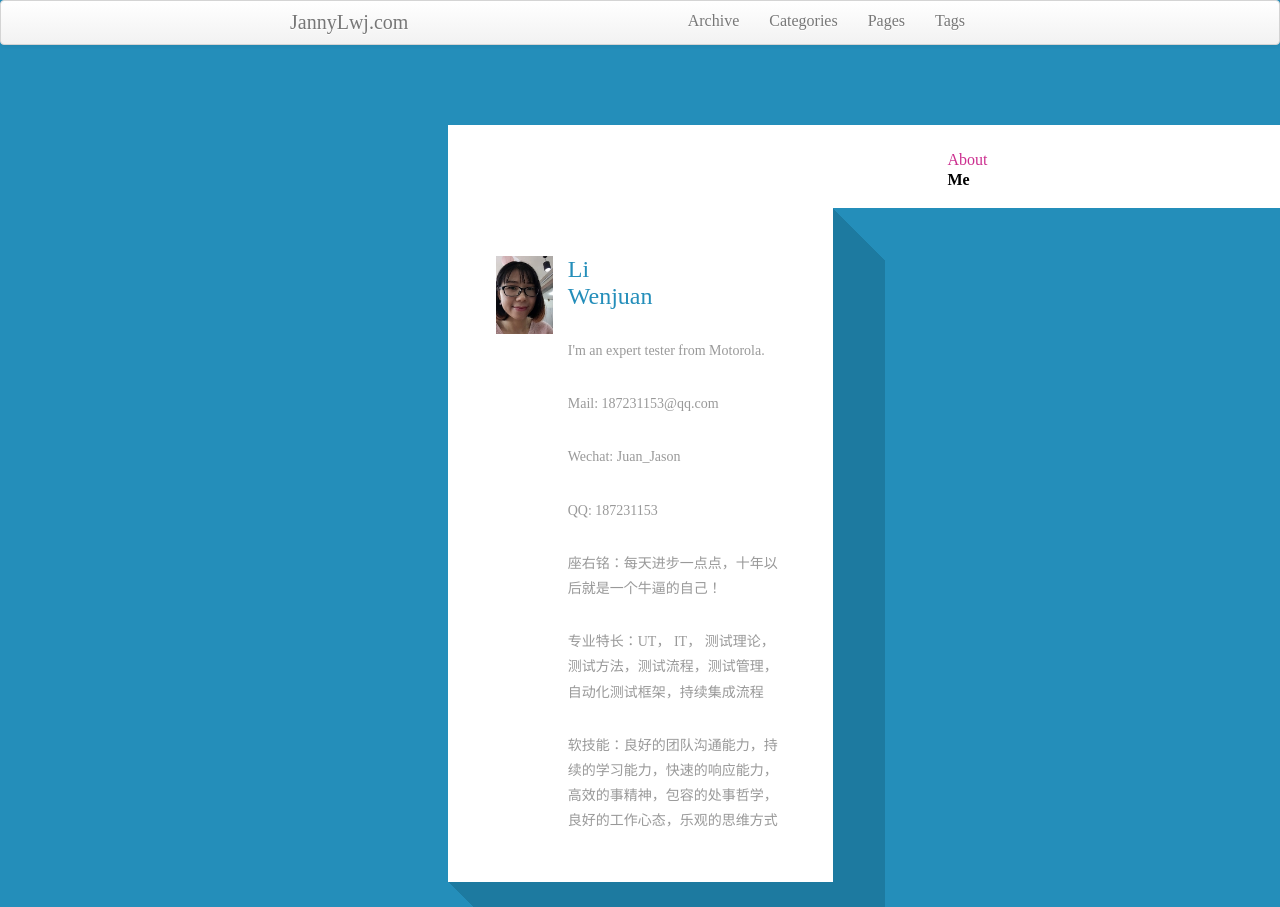
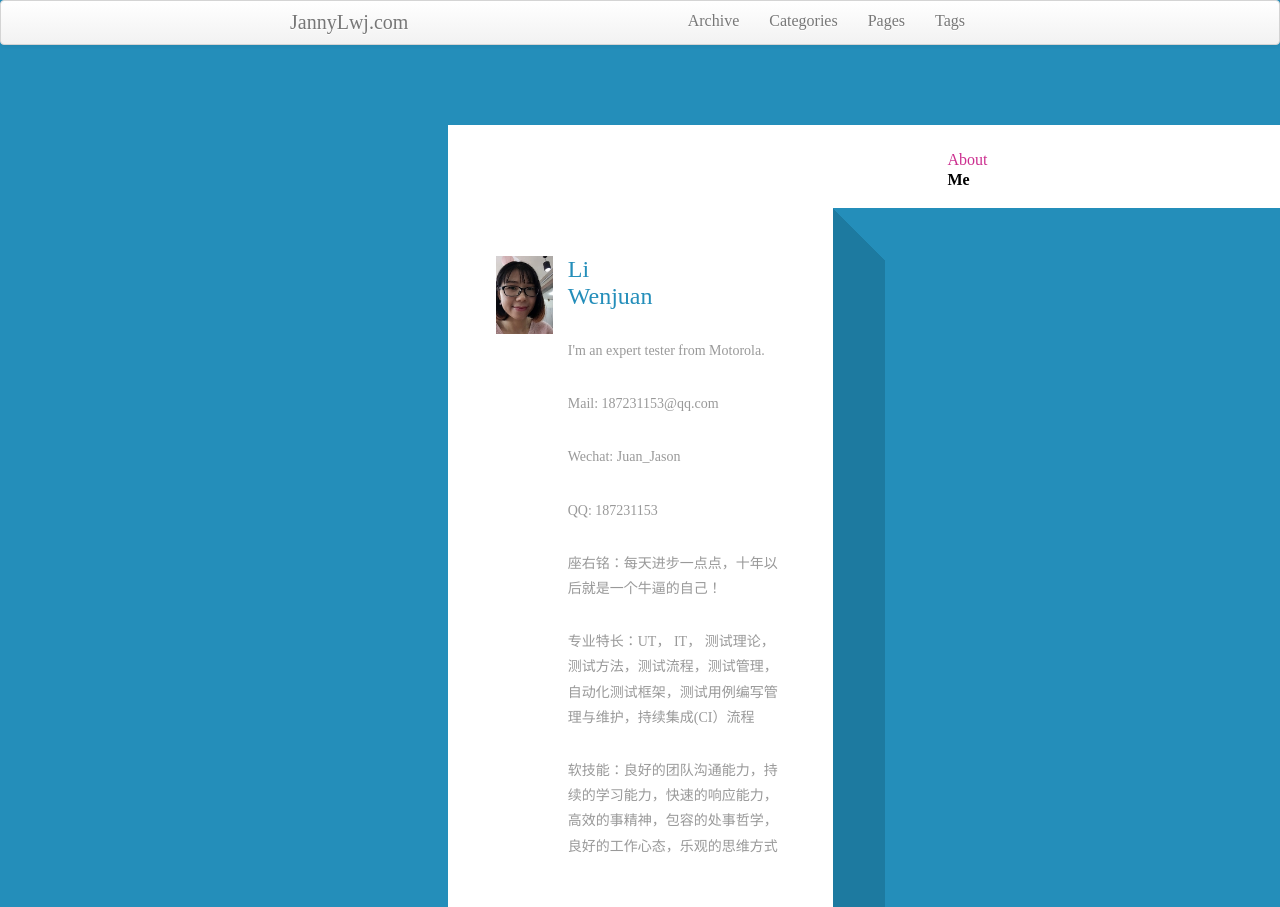
Before and after one commit to JannyLwj/JannyLwj.github.io, a Jekyll site: the page index.html, which Jekyll copies as it is, in a window 1280 px wide. Built offline with Jekyll 4.4.1, drawn with Linux system fonts in a browser that asks for light colours; some web fonts are replaced.

Commit message:
Update index.html

```diff
--- a/index.html
+++ b/index.html
@@ -51,8 +51,6 @@
 
 
 <div class="container-narrow">
-
-
     <div class="main">
         <div class="sap_tabs">
             <div id="horizontalTab" style="display: block; width: 100%; margin: 0px;">
@@ -85,7 +83,7 @@
                                 <p>Wechat: Juan_Jason</p>
                                 <p>QQ: 187231153</p>
                                 <p>座右铭：每天进步一点点，十年以后就是一个牛逼的自己！</p>
-                                <p>专业特长：UT， IT， 测试理论，测试方法，测试流程，测试管理，自动化测试框架，持续集成流程</p>
+                                <p>专业特长：UT， IT， 测试理论，测试方法，测试流程，测试管理，自动化测试框架，测试用例编写管理与维护，持续集成(CI）流程</p>
                                 <p>软技能：良好的团队沟通能力，持续的学习能力，快速的响应能力，高效的事精神，包容的处事哲学，良好的工作心态，乐观的思维方式
 </p>
                             </div>
```
